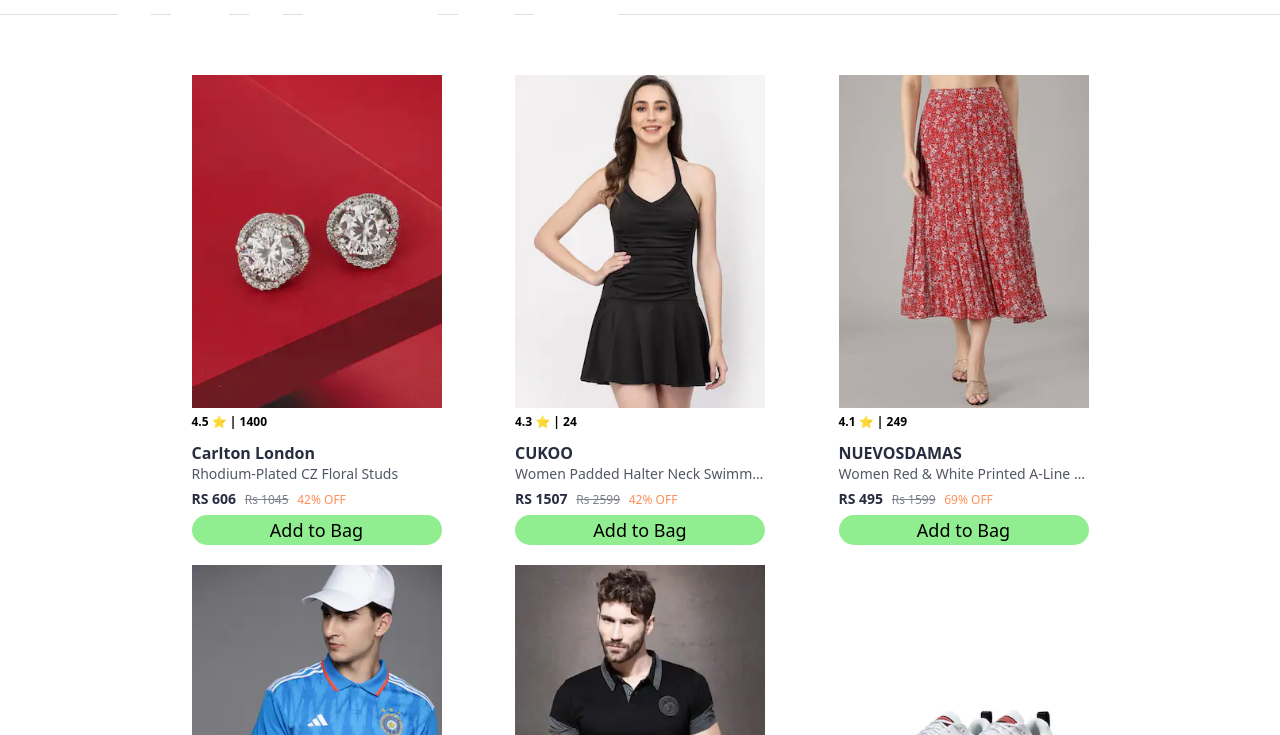
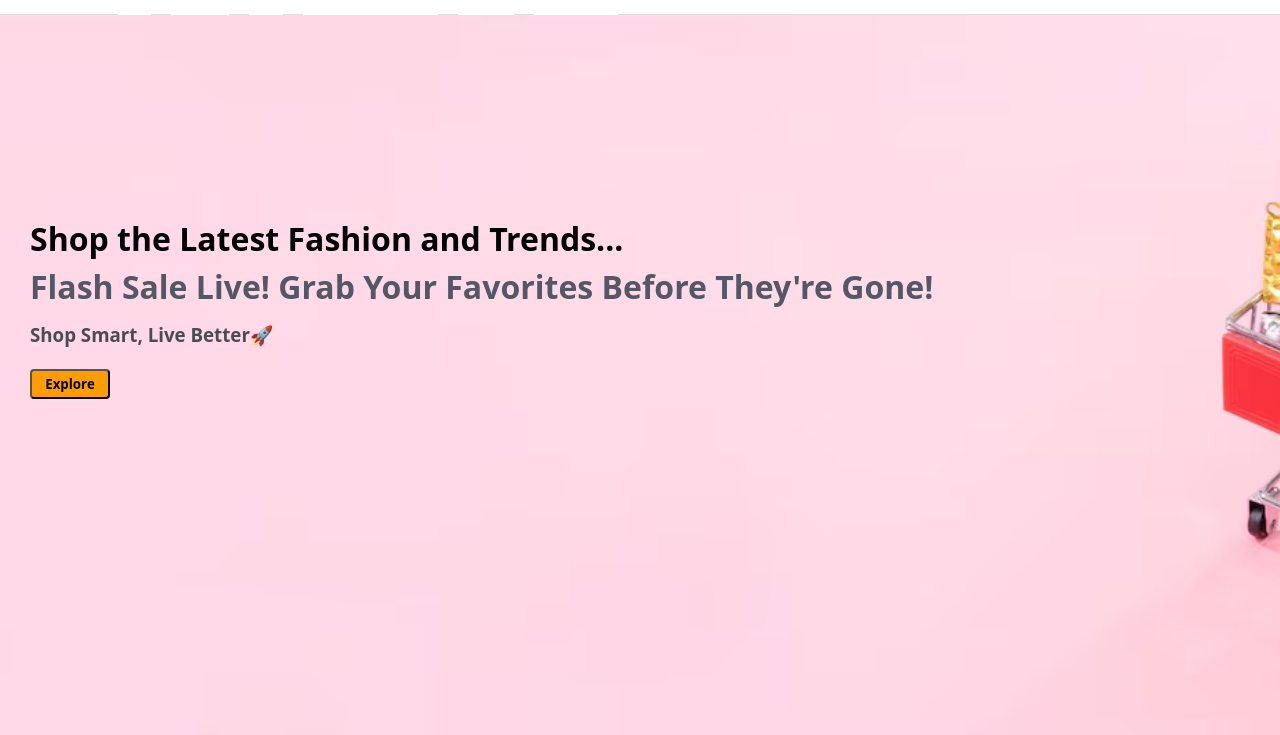
Before and after one commit to imksvk/Myntra_Clone, a plain HTML site: page index.html in a window 1280 px wide. Shown: the part 65-800 px from the top of the page. Drawn offline with nearby package versions, Linux system fonts and the light colour scheme.

Commit message:
update banner

```diff
--- a/index.html
+++ b/index.html
@@ -44,6 +44,15 @@
         </div>
     </header>   <!-- header ending-->
     <main> <!-- main starting-->
+
+        <div class="banner">
+            <div class="bannercontent">
+                <h1 class="heading">Shop the Latest Fashion and Trends...</h1>
+                <h2 class="heading2">Flash Sale Live! Grab Your Favorites Before They're Gone!</h2>
+                <h3 class="heading3">Shop Smart, Live Better🚀</h3>
+                <button class="explorebtn">Explore</button>
+            </div>
+        </div>
 
         <div class="itemscontainer">
 
--- a/scripts/index.js
+++ b/scripts/index.js
@@ -1,6 +1,6 @@
 let itemscontainer = document.querySelector(".itemscontainer");
 let bagitems;
-
+bannerchange();
 onLoad();
 
 function onLoad(){
@@ -52,3 +52,17 @@ function displayitemsonhomepage(){
     itemscontainer.innerHTML = innerhtml;
 
 }
+
+
+
+
+
+
+
+
+function bannerchange(){
+    let i = Math.floor((Math.random()*3)+1);
+    console.log(i);
+    let source =  `./images/banner${i}.jpg`;
+    document.querySelector(".banner").style.backgroundImage = `url(${source})`;
+}
--- a/style.css
+++ b/style.css
@@ -262,3 +262,47 @@ header{
 }
 
 /* bag css  */
+
+
+
+
+
+/* banner css */
+
+
+
+.banner{
+    background-image: url(./images/banner1.jpg);
+    width: 100vw;
+    height: 90vh;
+    background-size:cover;  /* Adjusts the image to cover the div */
+    background-repeat: no-repeat;
+    justify-content: center;
+
+}
+
+.bannercontent{
+    justify-content: center;
+    align-items: center;
+    padding-top: 200px;
+    padding-left: 30px;
+    line-height: 3rem;
+
+}
+
+.heading2{
+    font-size: xx-large;
+    color: #535766;
+}
+
+.heading3{
+    color: #4a4c54;
+}
+
+.explorebtn{
+    background-color: rgb(255, 157, 0);
+    height: 30px;
+    width: 80px;
+    border-radius: 4px;
+    font-weight: bold;
+}
```
Also changed, not shown: pages/bag.html (+1 -24 lines), scripts/bag.js (+36 -0 lines), images/banner1.jpg (added), images/banner2.jpg (added), images/banner3.jpg (added).
